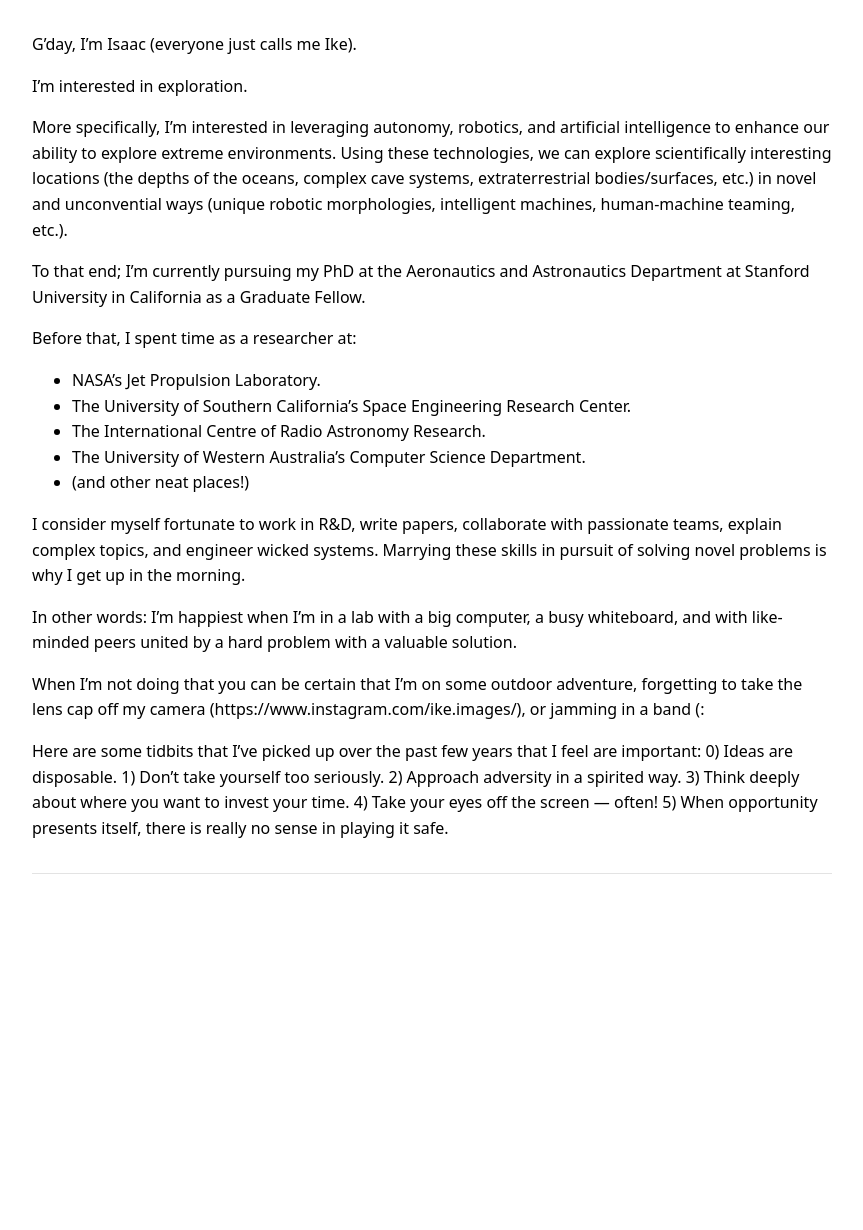
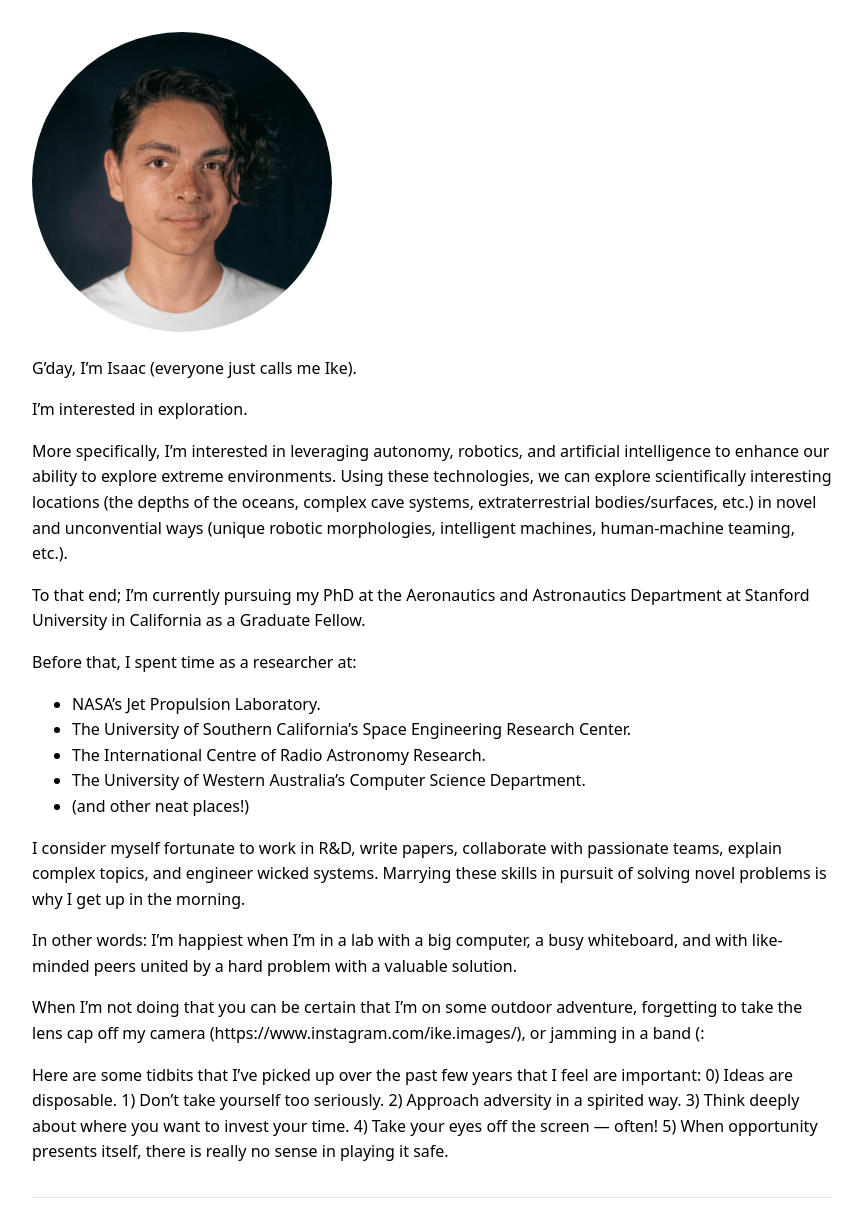
Before and after one commit to isaac-ward/isaac-ward.github.io, a Jekyll site: the page built from index.md, in a window 1280 px wide. Shown: the whole page, without its empty margins (208-1071 px from the left). Built offline with Jekyll 4.4.1, drawn with Linux system fonts in a browser that asks for light colours; before the commit the page ends 906 px from its top, so only the background shows below that.

Commit message:
Update index.md with image and README
Add profile image and include README content

```diff
--- a/index.md
+++ b/index.md
@@ -3,5 +3,7 @@ title: Isaac Ronald Ward's Homepage
 layout: default
 ---
 
+![Isaac Ronald Ward](/assets/me.jpg){:style="max-width:300px; border-radius:50%;"}
+
 {% capture md %}{% include_relative README.md %}{% endcapture %}
 {{ md | markdownify }}
```
